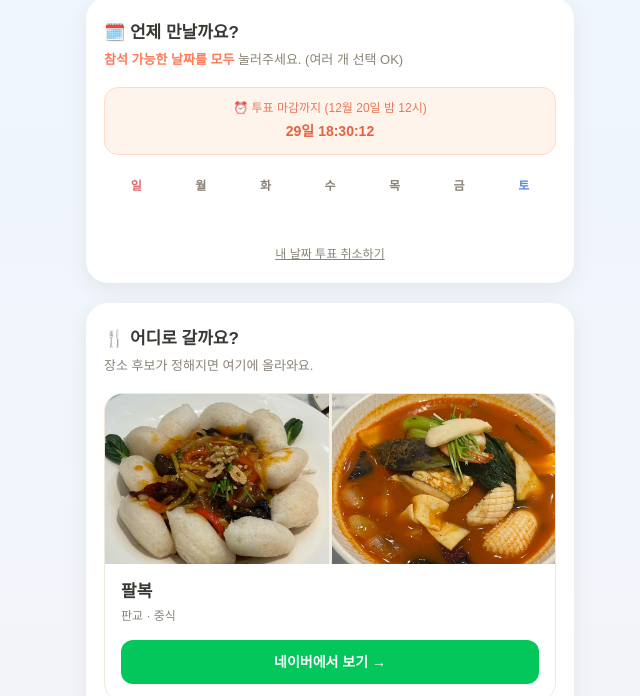
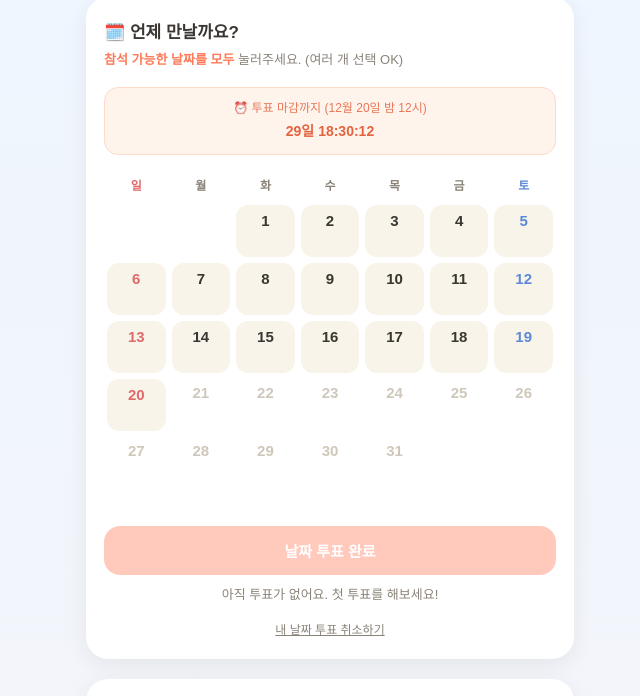
Before and after one commit to chorongkim-web/meetup-august, a plain HTML site: page index.html in a window 1280 px wide. Shown: the part 137-833 px from the top of the page, without its empty margins (310-950 px from the left). Drawn offline with Linux system fonts and the light colour scheme; no server answers.

Commit message:
달력 초기 렌더링 호출 추가

```diff
--- a/index.html
+++ b/index.html
@@ -405,6 +405,7 @@
   }
 
   dateVotesRef.on('value', function(snap){ dateCounts = snap.val()||{}; drawDates(); });
+  drawDates();
 
   /* =========================================================
      B. 장소 투표 (후보가 정해지면 PLACES 배열만 채우면 됨)
```
